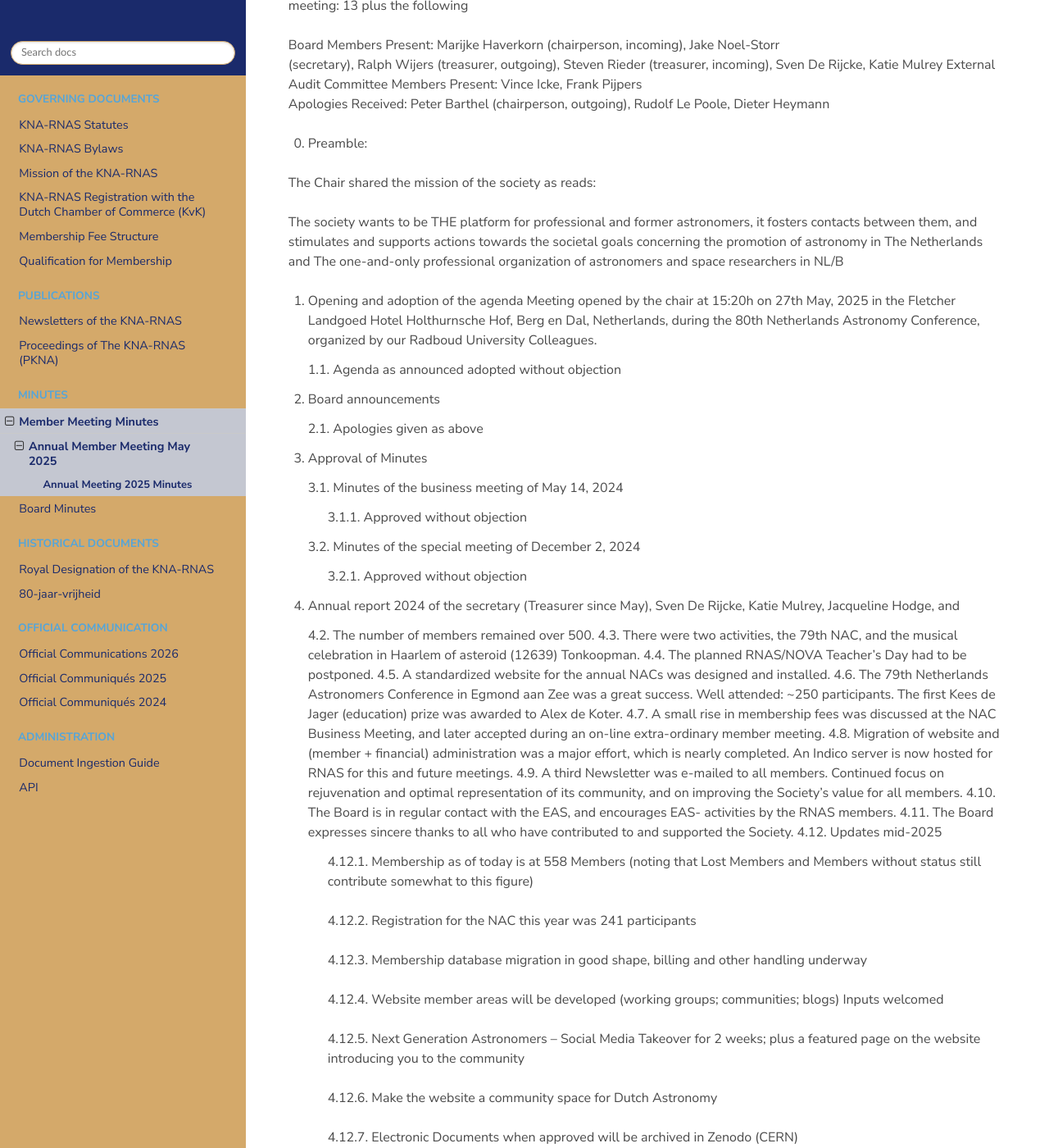
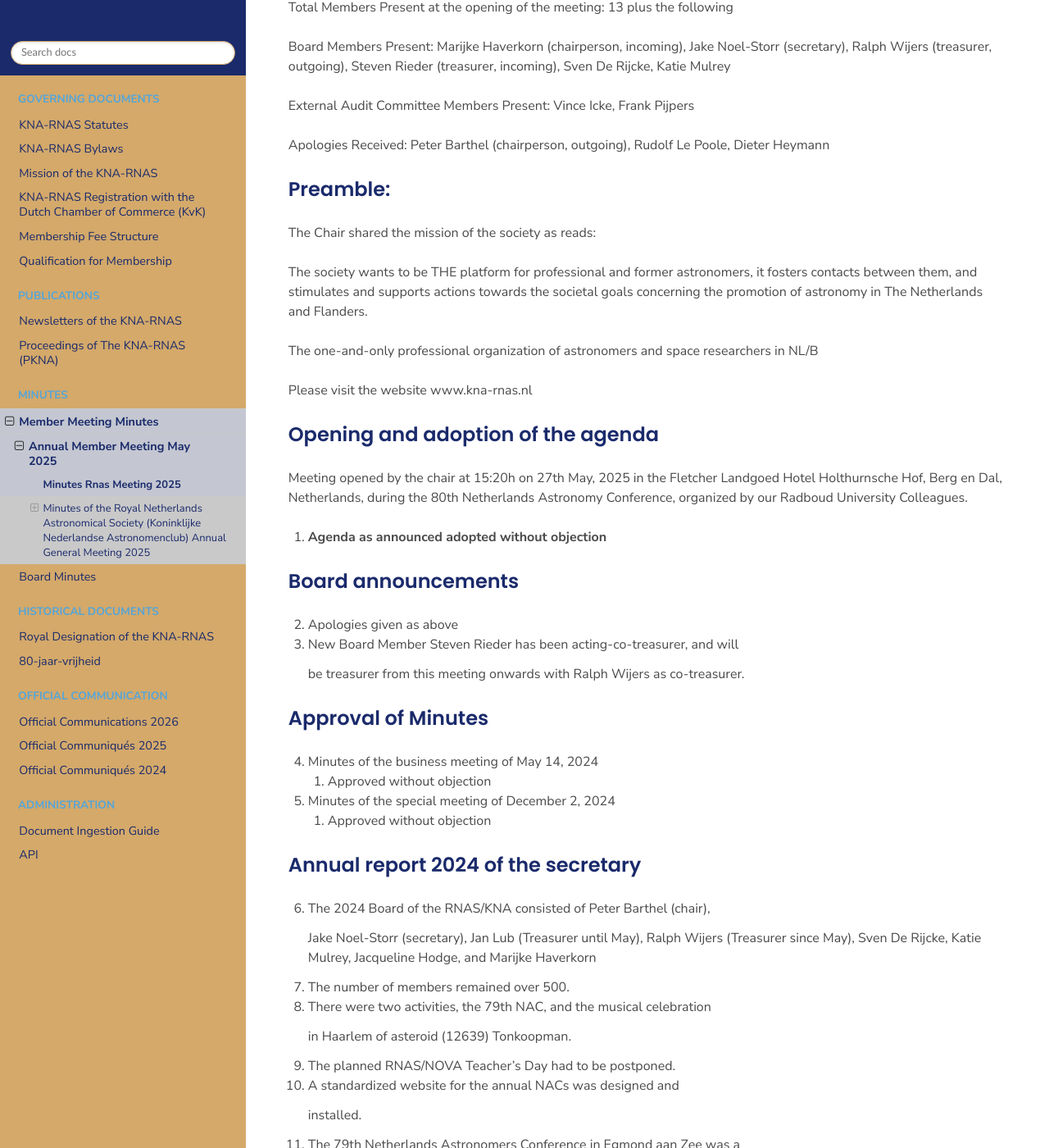
Before and after one commit to KNA-RNAS/KNA-RNAS-Library, a Sphinx documentation site: the page built from docs/source/minutes/Minutes_RNAS_Meeting_2025.rst, in a window 1280 px wide and 1400 px high, scrolled down 600 px. Shown: the whole window at 82% size. Built offline with Sphinx 7.4.7 and the Read the Docs theme 3.1.0, drawn with Linux system fonts in a browser that asks for light colours; some of the changed text lies outside the part shown.

Commit message:
Overhaul document ingestion to support structural .docx/.odt sources via Pandoc and LibreOffice; re-ingested 2025 Minutes with perfect fidelity

```diff
--- a/docs/source/minutes/Minutes_RNAS_Meeting_2025.rst
+++ b/docs/source/minutes/Minutes_RNAS_Meeting_2025.rst
@@ -1,12 +1,12 @@
-Annual Meeting 2025 Minutes
-===========================
+Minutes Rnas Meeting 2025
+=========================
 
 .. document-of-record::
    :original-lang: en
 
 .. note::
 
-   **Archived DOI**: Draft ID: 20119867
+   **Archived DOI**: Draft ID: 20123700
 
    .. button-link:: ../_static/archive/Minutes_RNAS_Meeting_2025.pdf
       :color: primary
@@ -15,206 +15,382 @@
 
       Download Original PDF
 
-| Royal Netherlands Astronomical Society
-| Koninklijke Nederlandse Astronomenclub
-| Office of the Secretary
-| Het Kantoor van de Secretaris
-| Minutes of the Royal Netherlands Astronomical Society (Koninklijke Nederlandse
+Minutes of the Royal Netherlands Astronomical Society (Koninklijke Nederlandse Astronomenclub) Annual General Meeting 2025
+==========================================================================================================================
 
-----
+Berg en Dal, Netherlands
 
+Total Members Present at the opening of the meeting: 13 plus the
+following
 
-Astronomenclub) Annual General Meeting 2025 Berg en Dal, Netherlands Total Members Present at the opening of the meeting: 13 plus the following
+Board Members Present: Marijke Haverkorn (chairperson, incoming), Jake
+Noel-Storr (secretary), Ralph Wijers (treasurer, outgoing), Steven
+Rieder (treasurer, incoming), Sven De Rijcke, Katie Mulrey
 
-| Board Members Present: Marijke Haverkorn (chairperson, incoming), Jake Noel-Storr
-| (secretary), Ralph Wijers (treasurer, outgoing), Steven Rieder (treasurer, incoming), Sven De Rijcke, Katie Mulrey External Audit Committee Members Present: Vince Icke, Frank Pijpers
-| Apologies Received: Peter Barthel (chairperson, outgoing), Rudolf Le Poole, Dieter Heymann
+External Audit Committee Members Present: Vince Icke, Frank Pijpers
 
-0. Preamble:
+Apologies Received: Peter Barthel (chairperson, outgoing), Rudolf Le
+Poole, Dieter Heymann
 
-| The Chair shared the mission of the society as reads:
+Preamble:
+---------
 
-The society wants to be THE platform for professional and former astronomers, it fosters contacts between them, and stimulates and supports actions towards the societal goals concerning the promotion of astronomy in   The Netherlands and The one-and-only professional organization of astronomers and space researchers in NL/B
+The Chair shared the mission of the society as reads:
 
-1. Opening and adoption of the agenda Meeting opened by the chair at 15:20h on 27th May, 2025 in the Fletcher Landgoed Hotel Holthurnsche Hof, Berg en Dal, Netherlands, during the 80th  Netherlands Astronomy Conference, organized by our Radboud University Colleagues.
+The society wants to be THE platform for professional and former
+astronomers, it fosters contacts between them, and stimulates and
+supports actions towards the societal goals concerning the promotion of
+astronomy in The Netherlands and Flanders.
 
-   1.1. Agenda as announced adopted without objection
+The one-and-only professional organization of astronomers and space
+researchers in NL/B
 
-2. Board announcements
+Please visit the website www.kna-rnas.nl
 
-   2.1.  Apologies given as above
+Opening and adoption of the agenda
+----------------------------------
 
-3. Approval of Minutes
+Meeting opened by the chair at 15:20h on 27th May, 2025 in the Fletcher
+Landgoed Hotel Holthurnsche Hof, Berg en Dal, Netherlands, during the
+80th Netherlands Astronomy Conference, organized by our Radboud
+University Colleagues.
 
-   3.1. Minutes of the business meeting of May 14, 2024
+1. **Agenda as announced adopted without objection**
 
-      3.1.1. Approved without objection
+Board announcements
+-------------------
 
-   3.2. Minutes of the special meeting of December 2, 2024
+2. Apologies given as above
 
-      3.2.1. Approved without objection
+3. New Board Member Steven Rieder has been acting-co-treasurer, and will
 
-4. Annual report 2024 of the secretary (Treasurer since May), Sven De Rijcke, Katie Mulrey, Jacqueline Hodge, and
+   be treasurer from this meeting onwards with Ralph Wijers as
+   co-treasurer.
 
-   4.2. The number of members remained over 500.
-   4.3. There were two activities, the 79th NAC, and the musical celebration in Haarlem of asteroid (12639) Tonkoopman.
-   4.4. The planned RNAS/NOVA Teacher’s Day had to be postponed.
-   4.5. A standardized website for the annual NACs was designed and installed.
-   4.6. The 79th Netherlands Astronomers Conference in Egmond aan Zee was a great success. Well attended: ~250 participants. The first Kees de Jager (education) prize was awarded to Alex de Koter.
-   4.7. A small rise in membership fees was discussed at the NAC Business Meeting, and later accepted during an on-line extra-ordinary member meeting.
-   4.8. Migration of website and (member + financial) administration was a major effort, which is nearly completed. An Indico server is now hosted for RNAS for this and future meetings.
-   4.9. A third Newsletter was e-mailed to all members. Continued focus on rejuvenation and optimal representation of its community, and on improving the Society’s value for all members.
-   4.10. The Board is in regular contact with the EAS, and encourages EAS- activities by the RNAS members.
-   4.11. The Board expresses sincere thanks to all who have contributed to and supported the Society.
-   4.12. Updates mid-2025
+Approval of Minutes
+--------------------
 
-      4.12.1. Membership as of today is at 558 Members (noting that Lost Members and Members without status still contribute somewhat to this figure)
+4. Minutes of the business meeting of May 14, 2024
 
-      4.12.2. Registration for the NAC this year was 241 participants
+   1. Approved without objection
 
-      4.12.3. Membership database migration in good shape, billing and other handling underway
+5. Minutes of the special meeting of December 2, 2024
 
-      4.12.4. Website member areas will be developed (working groups; communities; blogs) Inputs welcomed
+   1. Approved without objection
 
-      4.12.5. Next Generation Astronomers – Social Media Takeover for 2 weeks; plus a featured page on the website introducing you to the community
+Annual report 2024 of the secretary
+-----------------------------------
 
-      4.12.6. Make the website a community space for Dutch Astronomy
+6.  The 2024 Board of the RNAS/KNA consisted of Peter Barthel (chair),
 
-      4.12.7. Electronic Documents when approved will be archived in Zenodo (CERN)
+    Jake Noel-Storr (secretary), Jan Lub (Treasurer until May), Ralph
+    Wijers (Treasurer since May), Sven De Rijcke, Katie Mulrey,
+    Jacqueline Hodge, and Marijke Haverkorn
 
-   4.13. Motion to approve the report and updates moved by the Secretary
+7.  The number of members remained over 500.
 
-      4.13.1. Passed without objection
+8.  There were two activities, the 79th NAC, and the musical celebration
 
-5. Annual report 2024 of the treasurer
+    in Haarlem of asteroid (12639) Tonkoopman.
 
-   5.1. 2024 Financial Statement treasurer
+9.  The planned RNAS/NOVA Teacher’s Day had to be postponed.
 
-      5.1.1. Comments:
+10. A standardized website for the annual NACs was designed and
 
-         5.1.1.1. Net loss equal to bank change, so okay and understood
+    installed.
 
-         5.1.1.2. Expenses normal, income reduced due to no fee collection
+11. The 79th Netherlands Astronomers Conference in Egmond aan Zee was a
 
-         5.1.1.3. Higher web site expenses, but much better system
+    great success. Well attended: ~250 participants. The first Kees de
+    Jager (education) prize was awarded to Alex de Koter.
 
-         5.1.1.4. New admin and financial system almost complete, doing last bits to get everything going and receive 2025 membership fees
+12. A small rise in membership fees was discussed at the NAC Business
 
-         5.1.1.5. Large member increase and auto-pay increase: GOOD  (55% of members have direct debit setup, saving 10% each)
+    Meeting, and later accepted during an on-line extra-ordinary member
+    meeting.
 
-         5.1.1.6. Audit committee (Icke & Pijpers) discussed and informally
+13. Migration of website and (member + financial) administration was a
 
-         5.1.1.7. New budget equilibrium will need to be found: more income, but also more expense
+    major effort, which is nearly completed. An Indico server is now
+    hosted for RNAS for this and future meetings.
 
-   5.2. Report of the financial audit committee
+14. A third Newsletter was e-mailed to all members. Continued focus on
 
-      5.2.1. Vince Icke on behalf of the Audit Committee approves the concurrence of the Audit committee with the above statements.
+    rejuvenation and optimal representation of its community, and on
+    improving the Society’s value for all members.
 
-   5.3. Motion to approve the 2024 Financial Statement moved by the Treasurer
+15. The Board is in regular contact with the EAS, and encourages
 
-      5.3.1. Seconded: Icke
-      5.3.2. Motion Passed without objection
+    EAS-activities by the RNAS members.
 
-   5.4. Installation new financial audit committee
+16. The Board expresses sincere thanks to all who have contributed to
 
-      5.4.1. Members volunteering: Frank Pijpers, Reynier Peletier
+    and supported the Society.
 
-   5.5. Motion to approve the 2025 audit committee moved by the Treasurer
+17. Updates mid-2025
 
-      5.5.1. Motion Passed without Objection
+    1. Membership as of today is at 558 Members (noting that Lost
 
-6. Proposed budget 2025
+       Members and Members without status still contribute somewhat to
+       this figure)
 
-   6.1. Expenses:
+    2. Registration for the NAC this year was 241 participants
 
-Cost Description Executive Office 3500 Incudes website, administration fees, EAS participation, migration costs, NAC server Res. Olympiad 1250 Prize Reserves 1000 2025 NAC Grants 1000 Teacher’s Day 500 November 2025 Archive Costs 300 For physical Archive Contingency 250 TOTAL 7800
+    3. Membership database migration in good shape, billing and other
 
-   6.2. Income:
+       handling underway
 
-Income Description Membership fees 6000 Reflecting new rate Interest on saving 250 TOTAL 6250
+    4. Website member areas will be developed (working groups;
 
-   6.3. Significant uncertainty, e.g., Olympiad unlikely this year, membership has significant error bar (but not overly optimistic). Some expenses are one-off due to extra changeover work. Prediction: at most small loss, but good thinking about new equilibrium will be needed
+       communities; blogs) Inputs welcomed
 
-   6.4. Negative balance not anticipated
+    5. Next Generation Astronomers – Social Media Takeover for 2 weeks;
 
-   6.5. Discussion
+       plus a featured page on the website introducing you to the
+       community
 
-      6.5.1. Secr.: The meeting registrations of non members is now also an additional income
+    6. Make the website a community space for Dutch Astronomy
 
-      6.5.2. Member: Olympiad Support? LOCNOC may have comments and thoughts
+    7. Electronic Documents when approved will be archived in Zenodo
 
-      6.5.3. Co-Treas: controversy over the Olympiad; school numbers are small to participate, which has made removal.
+       (CERN)
 
-      6.5.4. Incoming-Chair: Will coordinate with LOCNOC about what is really happening, maybe include NAEIC about inclusion
+18. **Motion to approve the report and updates moved by the Secretary**
 
-      6.5.5. Member: New NWO curriculum includes astronomy in physics
+    1. Passed without objection
 
-      6.5.6. Treas.: We welcome input from members
+Annual report 2024 of the treasurer
+-----------------------------------
 
-      6.5.7. Member: NNV could also advertise it
+19. 2024 Financial Statement treasurer\ |image1|
 
-      6.5.8. Incoming-Chair: Discussion has been not to just abolish, so should be rekindled, and maybe have new directions.
+    1. Comments:
 
-      6.5.9. Member: asks and BM-SDeR replies there is still a Belgian astronomy Olympiad
+       1. Net loss equal to bank change, so okay and understood
 
-      6.5.10. Member: What are the costs of the Exec office, treas. Replies these are structural
+       2. Expenses normal, income reduced due to no fee collection
 
-   6.6. Motion to approve the budget of 2025 moved by the Treasurer
+       3. Higher web site expenses, but much better system
 
-      6.6.1. Motion passed without objection
+       4. New admin and financial system almost complete, doing last
 
-   6.7. Announcement of the Board, from their meeting of 09 April 2025, of today. announced by the Chair on behalf of the Board complicated times for himself, while navigating a complex transition to
+          bits to get everything going and receive 2025 membership fees
 
-7. RNAS house rules, ambitions and plans
+       5. Large member increase and auto-pay increase: GOOD (55% of
 
-   7.1. Presented update from 2021 Evaluation Group report. Many items complete.
+          members have direct debit setup, saving 10% each)
 
-| Pending remain:
+       6. Audit committee (Icke & Pijpers) discussed and informally
 
-      7.1.1. More relevance of the society, e.g. working groups
+          approved 2024
 
-      7.1.2. Responsible persons in all institutes
+       7. New budget equilibrium will need to be found: more income, but
 
-      7.1.3. More responsibilities for NAC
+          also more expense
 
-   7.2. The society should take more responsibility and connection for NAC organisation, ensure close connection every year.
+20. Report of the financial audit committee
 
-   7.3. Working Groups proposed and discussed for Art and Creativity, and Education and Outreach.
+    1. Vince Icke on behalf of the Audit Committee approves the
 
-8. Transfer of Chair
+       concurrence of the Audit committee with the above statements.
 
-   8.1. As approved by the Board in their meeting of 09 April 2025 that Prof. Dr. M.
+21. **Motion to approve the 2024 Financial Statement moved by the
 
-Haverkorn will become the 27th Chair of the Society officially from now.
+    Treasurer**
 
-   8.2. Passing of the Gavel
+    1. Seconded: Icke
 
-      8.2.1. The gavel was passed to MH from PDB on 26 May 2025 at the opening of the NAC conference, in advance of this meeting.
+    2. Motion Passed without objection
 
-   8.3. Thanks to Prof. Dr. P. D. Barthel for his years of service as the chair of the
+22. Installation new financial audit committee
 
-| society on behalf of the board and the society
+    1. Members volunteering: Frank Pijpers, Reynier Peletier
 
-      8.3.1. Grateful he will continue in the board and exec committee for the upcoming year to complete archive activities, and ensure a smooth chair transition
+23. **Motion to approve the 2025 audit committee moved by the
 
-9. Any other business
+    Treasurer**
 
-   9.1. RJW Welcome any input on how to organize the NAC
+    1. Motion Passed without Objection
 
-      9.1.1. Secr. will go to SRON in two weeks to help then transfer to the indico server, NAC email addresses, etc.
+Proposed budget 2025
+--------------------
 
-      9.1.2. Member: NAC is very connected to NOVA, maybe other things that the society can do.
+24. Expenses:
 
-      9.1.3. Co-Treasurer will Contact NOVA
++---------------------+-------------+---------------------------------+
+|                     | **Cost**    | **Description**                 |
++=====================+=============+=================================+
+| Executive Office    | 3500        | Incudes website, administration |
+|                     |             | fees, EAS participation,        |
+|                     |             | migration costs, NAC server     |
++---------------------+-------------+---------------------------------+
+| Res. Olympiad       | 1250        |                                 |
++---------------------+-------------+---------------------------------+
+| Prize Reserves      | 1000        |                                 |
++---------------------+-------------+---------------------------------+
+| 2025 NAC Grants     | 1000        |                                 |
++---------------------+-------------+---------------------------------+
+| Teacher’s Day       | 500         | November 2025                   |
++---------------------+-------------+---------------------------------+
+| Archive Costs       | 300         | For physical Archive            |
++---------------------+-------------+---------------------------------+
+| Contingency         | 250         |                                 |
++---------------------+-------------+---------------------------------+
+| **TOTAL**           | **7800**    |                                 |
++---------------------+-------------+---------------------------------+
 
-   9.2. Member: EAS expects input in the area of science, but also in other community areas. We should contribute.
+25. Income:
 
-10. Closure
++---------------------+-------------+---------------------------------+
+|                     | **Income**  | **Description**                 |
++=====================+=============+=================================+
+| Membership fees     | 6000        | Reflecting new rate             |
++---------------------+-------------+---------------------------------+
+| Interest on saving  | 250         |                                 |
++---------------------+-------------+---------------------------------+
+| **TOTAL**           | **6250**    |                                 |
++---------------------+-------------+---------------------------------+
 
-   10.1. Motion to close the meeting and adjourn until May 2026 during the
+26. Significant uncertainty, e.g., Olympiad unlikely this year,
 
-   10.2. Passed without objection
-   10.3. Meeting adjourned at 16:00h
+    membership has significant error bar (but not overly optimistic).
+    Some expenses are one-off due to extra changeover work. Prediction:
+    at most small loss, but good thinking about new equilibrium will be
+    needed
+
+27. Negative balance not anticipated
+
+28. Discussion
+
+    1.  Secr.: The meeting registrations of non members is now also an
+
+        additional income
+
+    2.  Member: Olympiad Support? LOCNOC may have comments and thoughts
+
+    3.  Co-Treas: controversy over the Olympiad; school numbers are
+
+        small to participate, which has made removal.
+
+    4.  Incoming-Chair: Will coordinate with LOCNOC about what is really
+
+        happening, maybe include NAEIC about inclusion
+
+    5.  Member: New NWO curriculum includes astronomy in physics
+
+    6.  Treas.: We welcome input from members
+
+    7.  Member: NNV could also advertise it
+
+    8.  Incoming-Chair: Discussion has been not to just abolish, so
+
+        should be rekindled, and maybe have new directions.
+
+    9.  Member: asks and BM-SDeR replies there is still a Belgian
+
+        astronomy Olympiad
+
+    10. Member: What are the costs of the Exec office, treas. Replies
+
+        these are structural
+
+29. **Motion to approve the budget of 2025 moved by the Treasurer**
+
+    1. Motion passed without objection
+
+30. Announcement of the Board, from their meeting of 09 April 2025, of
+
+    appointment of Board Member Steven Rieder as the new treasurer
+    effective today.
+
+    1. Transition of the Treasurer Role and Responsibilities to Steven
+
+       Rieder announced by the Chair on behalf of the Board
+
+    2. Our many thanks to Ralph Wijers for his service as treasurer
+
+       during complicated times for himself, while navigating a complex
+       transition to our new systems. Ralph Wijers will remain as
+       co-treasurer.
+
+RNAS house rules, ambitions and plans
+-------------------------------------
+
+31. Presented update from 2021 Evaluation Group report. Many items
+
+    complete. Pending remain:
+
+    1. More relevance of the society, e.g. working groups
+
+    2. Responsible persons in all institutes
+
+    3. More responsibilities for NAC
+
+32. The society should take more responsibility and connection for NAC
+
+    organisation, ensure close connection every year.
+
+33. Working Groups proposed and discussed for Art and Creativity, and
+
+    Education and Outreach.
+
+Transfer of Chair
+-----------------
+
+34. As approved by the Board in their meeting of 09 April 2025 that
+
+    Prof. Dr. M. Haverkorn will become the 27\ :sup:`th` Chair of the
+    Society officially from now.
+
+35. Passing of the Gavel
+
+    1. The gavel was passed to MH from PDB on 26 May 2025 at the opening
+
+       of the NAC conference, in advance of this meeting.
+
+36. Thanks to Prof. Dr. P. D. Barthel for his years of service as the
+
+    chair of the society on behalf of the board and the society
+
+    1. Grateful he will continue in the board and exec committee for the
+
+       upcoming year to complete archive activities, and ensure a smooth
+       chair transition
+
+Any other business
+------------------
+
+37. RJW Welcome any input on how to organize the NAC
+
+    1. Secr. will go to SRON in two weeks to help then transfer to the
+
+       indico server, NAC email addresses, etc.
+
+    2. Member: NAC is very connected to NOVA, maybe other things that
+
+       the society can do.
+
+    3. Co-Treasurer will Contact NOVA
+
+38. Member: EAS expects input in the area of science, but also in other
+
+    community areas. We should contribute.
+
+Closure
+-------
+
+39. **Motion to close the meeting and adjourn until May 2026 during the
+
+    Netherlands Astronomy Conference to be organized by our colleagues
+    from SRON moved by the Secretary**
+
+40. Passed without objection
+
+41. Meeting adjourned at 16:00h
+
+.. |image1| image:: /media/image.jpg
+   :width: 6.01042in
+   :height: 3.39583in
 
 .. document-status::
    :approved: true
```
Also changed, not shown: 4 other files.
